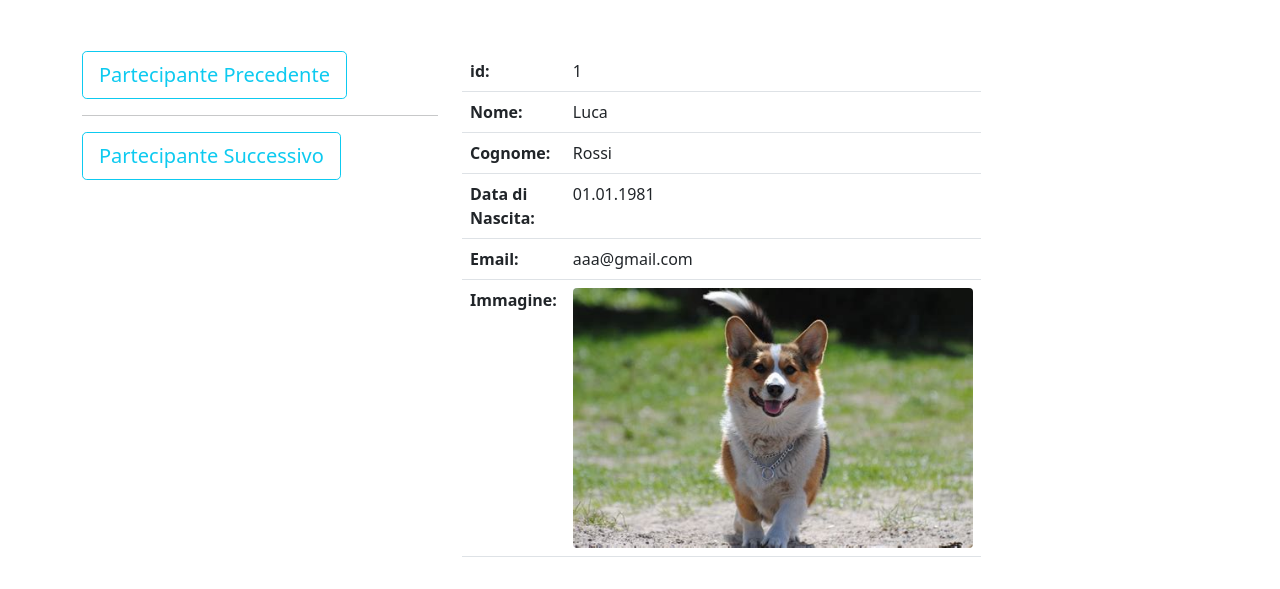
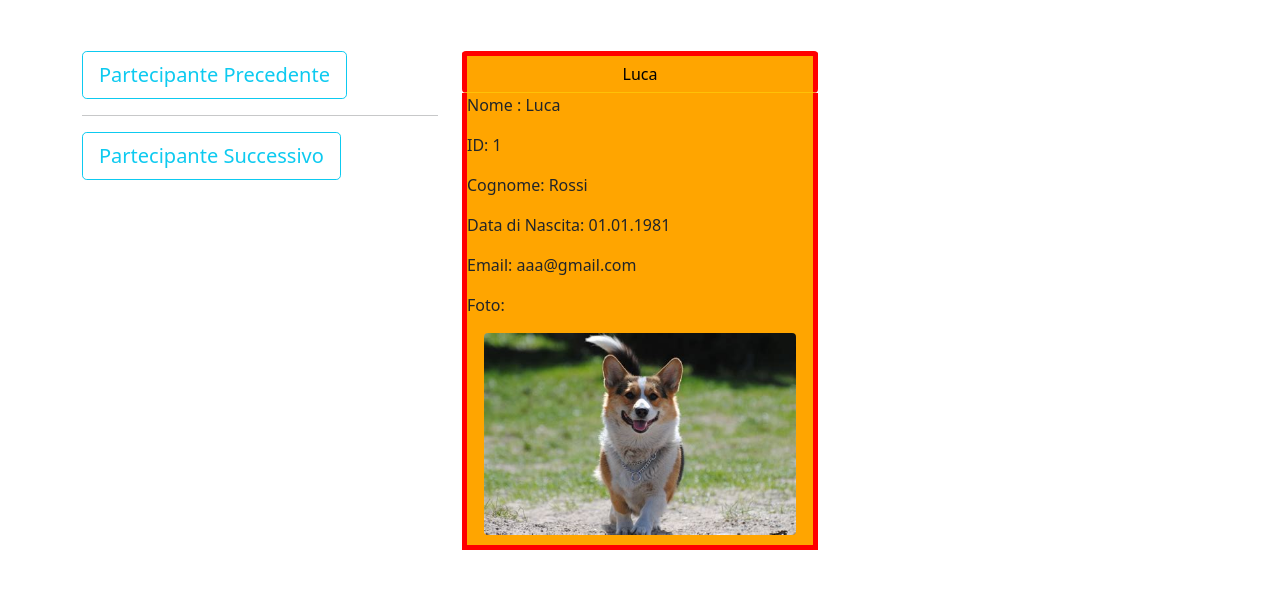
Before and after one commit to Prista86/20220324-Esercitazione-Sito-Personale, a plain HTML site: page partecipanti.html in a window 1280 px wide. Shown: the part 109-698 px from the top of the page. Drawn offline with nearby package versions, Linux system fonts and the light colour scheme.

Commit message:
Finita parte partecipanti

```diff
--- a/mystyle/mystyle.css
+++ b/mystyle/mystyle.css
@@ -1,4 +1,22 @@
 #img1{
-    width: 400px;
+    display: block;
+  margin-left: auto;
+  margin-right: auto;
+  width: 90%;
+  margin-bottom: 10px;
 
 }
+
+.coloribtn {
+    border-left: 5px solid red;
+    border-right: 5px solid red;
+    border-top: 5px solid red;
+    background-color: orange;
+  }
+  .coloridiv {
+    border-left: 5px solid red;
+    border-right: 5px solid red;
+    border-bottom: 5px solid red;
+
+    background-color: orange;
+  }
--- a/partecipanti.html
+++ b/partecipanti.html
@@ -12,13 +12,14 @@
     <!-- Latest compiled JavaScript -->
     <script src="https://cdn.jsdelivr.net/npm/bootstrap@5.1.3/dist/js/bootstrap.bundle.min.js"></script>
 
+    <script src="https://ajax.googleapis.com/ajax/libs/jquery/3.6.0/jquery.min.js"></script>
+
     <link rel="stylesheet" href="mystyle/mystyle.css">
 </head>
 
 <body>
     <div class="container">
         <div class="row">
-
             <nav class="navbar navbar-expand-sm bg-primary navbar-dark">
                 <div class="container-fluid">
                     <ul class="navbar-nav">
@@ -46,41 +47,15 @@
                 <button id="btnS" type="button" class="btn btn-outline-info btn-lg"> Partecipante Successivo</button>
             </div>
             <div class="col-4">
-                <table class="table">
-                    <tr>
-                        <th><b>id:</b></th>
-                        <td id="celId"></td>
-                    </tr>
-                    <tr>
-                        <th><b>Nome:</b></th>
-                        <td id="celNome"></td>
-                    </tr>
-                    <tr>
-                        <th><b>Cognome:</b></th>
-                        <td id="celCognome"></td>
-                    </tr>
-                    <tr>
-                        <th><b>Data di Nascita:</b></th>
-                        <td id="celDataNascita"></td>
-                    </tr>
-                    <tr>
-                        <th><b>Email:</b></th>
-                        <td id="celEmail"></td>
-                    </tr>
-                    <tr>
-                        <th><b>Immagine:</b></th>
-                        <td id="celImmagine"></td>
-                    </tr>
-                </table>
+                <div class="d-grid">
+                    <button id="btn1" type="button" class="coloribtn btn btn-warning"></button>
+                </div>
+                <div id="lista" class="coloridiv"></div>
             </div>
-            <div class="col-4">
-
-            </div>
-
+            <div class="col-4"></div>
         </div>
     </div>
     <script src="scripts/script.js"></script>
-    <script src="https://ajax.googleapis.com/ajax/libs/jquery/3.6.0/jquery.min.js"></script>
 
 </body>
 
--- a/scripts/script.js
+++ b/scripts/script.js
@@ -9,7 +9,6 @@ class Partecipanti {        //creazione classe
     }
 }
 var indice = 0;
-
 const p1 = new Partecipanti(1,'Luca','Rossi','01.01.1981','aaa@gmail.com',"image/corgi1.jpg");
 const p2 = new Partecipanti(2,'Mario','Verdi','02.02.1982','bbb@gmail.com',"image/corgi2.jpg");
 const p3 = new Partecipanti(3,'Giacomo','Bianchi','03.03.1983','ccc@gmail.com',"image/corgi3.jpg");
@@ -28,7 +27,6 @@ btnP.onclick = function () {
     console.log(indice);
     StampaListaPartecipanti();
 }
-
 const btnS = document.getElementById('btnS');   //gestione bottone Precedente con incremento indicedddfd
 btnS.onclick = function () {
     indice++;
@@ -38,18 +36,22 @@ btnS.onclick = function () {
     console.log(indice);
     StampaListaPartecipanti();
 }
+function StampaListaPartecipanti() {  //completa la tabella con le info della classee
+    const btn1 = document.getElementById('btn1');
+    btn1.innerText= ListaPartecipanti[indice].nome;
+    const div = document.getElementById('lista');
+    div.innerHTML =`
+    <p>Nome : ${ListaPartecipanti[indice].nome} </p>
+    <p>ID: ${ListaPartecipanti[indice].id}</p>
+    <p>Cognome: ${ListaPartecipanti[indice].cognome}</p>
+    <p>Data di Nascita: ${ListaPartecipanti[indice].datadinascita}</p>
+    <p>Email: ${ListaPartecipanti[indice].email}</p>
+    <p>Foto: </p><span><img id="img1" src="${ListaPartecipanti[indice].immagine}" class="rounded mx-auto center" alt="Torno Subito..."></span>
+    `
+}
+$(document).ready(function(){
+    $('#btn1').click(function(){
+      $('#lista').slideToggle("slow");
 
-function StampaListaPartecipanti() {  //completa la tabella con le info della classee
-    const celId = document.getElementById('celId');
-    celId.innerText = ListaPartecipanti[indice].id;
-    const celNome = document.getElementById('celNome');
-    celNome.innerText = ListaPartecipanti[indice].nome;
-    const celCognome = document.getElementById('celCognome');
-    celCognome.innerText = ListaPartecipanti[indice].cognome;
-    const celDataNascita = document.getElementById('celDataNascita');
-    celDataNascita.innerText = ListaPartecipanti[indice].datadinascita;
-    const celEmail = document.getElementById('celEmail');
-    celEmail.innerText = ListaPartecipanti[indice].email;
-    const celImmagine = document.getElementById('celImmagine');
-    celImmagine.innerHTML = `<img id="img1" src="${ListaPartecipanti[indice].immagine}" class="rounded mx-auto" alt="Torno Subito...">`
-}
+    });
+});
```
